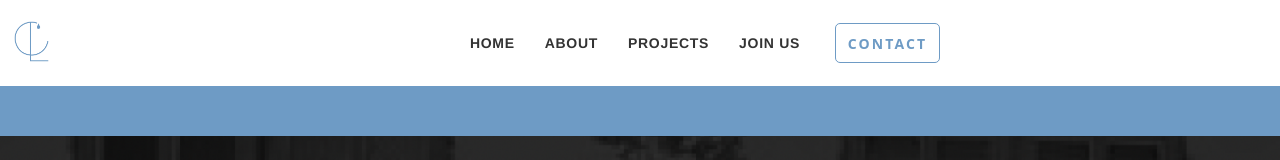
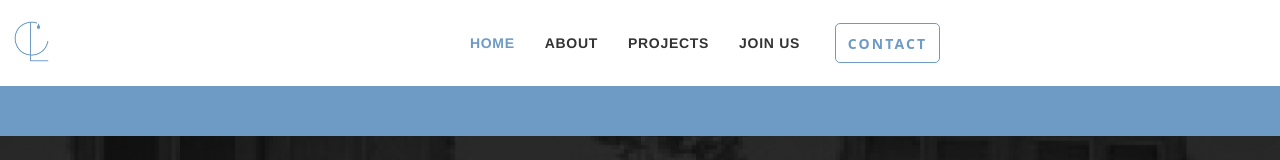
Before and after one commit to patfire12345/cerulean, a Next.js app: page / in a window 1280 px wide. Shown: the top 160 px of the page. Built offline with nearby package versions, Linux system fonts and the light colour scheme.

Commit message:
<update> Added styling to active selection of Navbar component

```diff
--- a/components/Navbar.js
+++ b/components/Navbar.js
@@ -3,8 +3,11 @@ import Image from "next/image";
 import NavbarCSS from "../styles/Navbar.module.css";
 import { data } from "../components/data";
 import Button from "./Button";
+import { useRouter } from "next/router";
 
 const Navbar = () => {
+  const router = useRouter();
+
   return (
     <div className={NavbarCSS.navbar}>
       <div className={NavbarCSS.logo}>
@@ -31,7 +34,11 @@ const Navbar = () => {
             return (
               <Link
                 href={"/".concat(data.nav.links[index])}
-                className={NavbarCSS.link}
+                className={`${
+                  router.pathname === "/".concat(data.nav.links[index])
+                    ? NavbarCSS.activelink
+                    : NavbarCSS.link
+                }`}
               >
                 {title}
               </Link>
--- a/styles/Navbar.module.css
+++ b/styles/Navbar.module.css
@@ -34,6 +34,21 @@
   line-height: 16px;
   letter-spacing: 0.05em;
 }
+
+.activelink {
+    color: #6E9BC5;
+    text-decoration: none;
+
+    margin: 0 15px;
+    display: inline-block;
+
+    top: 50vh;
+
+    font-size: 14px;
+    line-height: 16px;
+    letter-spacing: 0.05em;
+}
+
 .logo {
   margin-left: 0;
   margin-right: auto;
```
